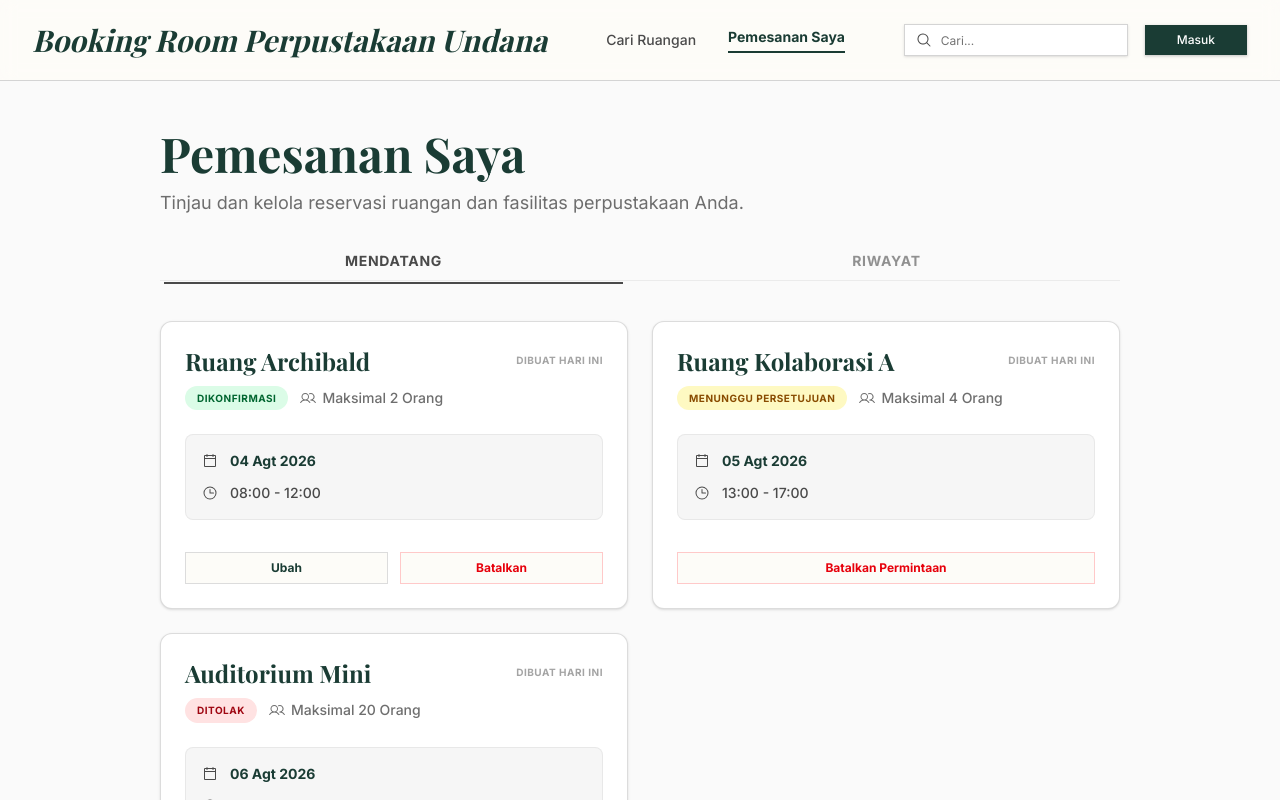
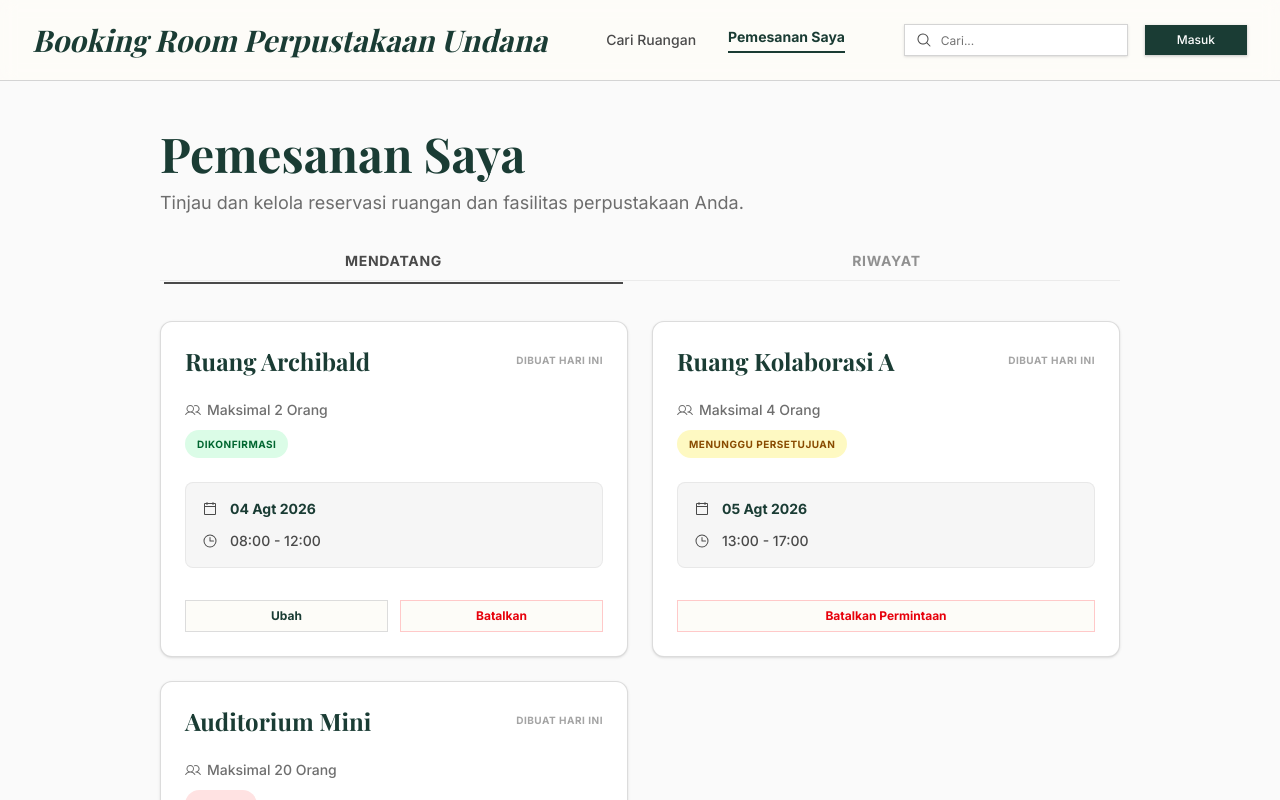
Before and after one commit to legacyditt/booking-room-perpusUndana, a Next.js app in the folder frontend/: page /reservations in a window 1280 px wide. Shown: the top 800 px of the page. Built offline with nearby package versions, Linux system fonts and the light colour scheme; a web font is replaced by a local one.

Commit message:
style(ui): fix badge stretching and reposition created at to top right

```diff
--- a/frontend/src/features/reservations/components/ReservationCard.tsx
+++ b/frontend/src/features/reservations/components/ReservationCard.tsx
@@ -37,26 +37,25 @@ export function ReservationCard({ booking, room, session }: ReservationCardProps
   return (
     <div className="bg-white border border-border/80 rounded-xl p-6 shadow-sm flex flex-col gap-6 text-left hover:shadow-md transition-shadow h-full">
 
-      {/* Main Room Info */}
-      <div className="flex flex-col gap-1.5">
+      {/* Top Header Row (Judul & Waktu Dibuat) */}
       <div className="flex justify-between items-start gap-4">
         <h3 className="text-2xl font-serif font-bold text-primary leading-tight">
           {room.name}
         </h3>
-          <span className="text-[10px] font-bold text-neutral/50 uppercase tracking-wider shrink-0 mt-1.5">
+        <span className="text-[10px] font-bold text-neutral/50 uppercase tracking-wider text-right shrink-0 mt-1.5">
           {createdText}
         </span>
       </div>
 
-        <div className="flex flex-wrap items-center gap-3 mt-1">
-          <span className={cn("inline-flex font-bold text-[10px] tracking-wider uppercase px-3 py-1 rounded-full w-fit", currentStatus.className)}>
-            {currentStatus.text}
-          </span>
+      {/* Capacity & Status */}
+      <div className="flex flex-col gap-2.5 items-start">
         <div className="flex items-center gap-1.5 text-neutral/80 text-sm font-medium">
           <Users className="w-4 h-4" />
           <span>Maksimal {room.capacity} Orang</span>
         </div>
-        </div>
+        <span className={cn("font-bold text-[10px] tracking-wider uppercase px-3 py-1.5 rounded-full", currentStatus.className)}>
+          {currentStatus.text}
+        </span>
       </div>
 
       {/* Date & Time Box */}
```
Lines whose indentation alone changed are shown as unchanged.
